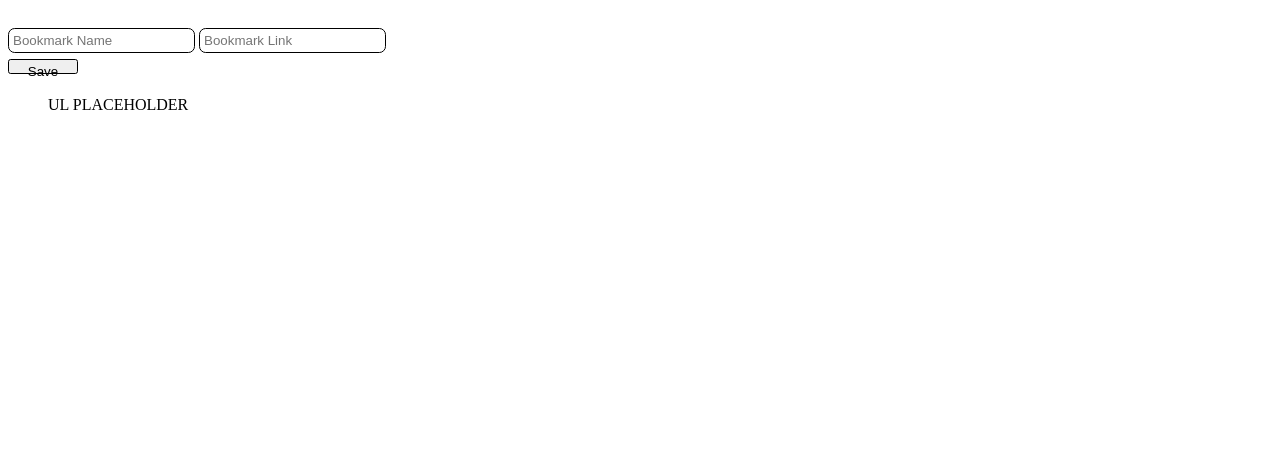
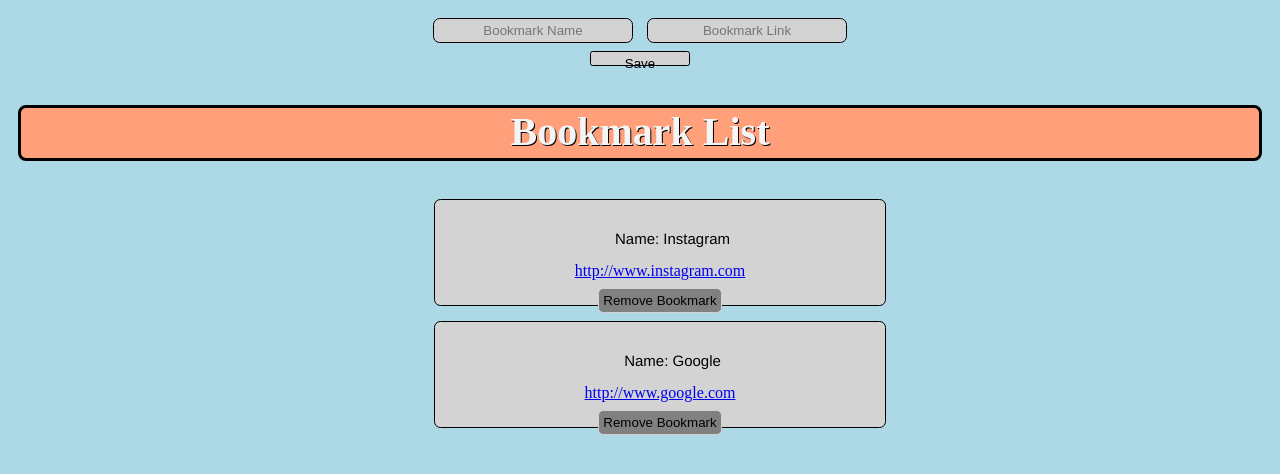
Before and after one commit to mpollard33/DynamicDOM, a plain HTML site: page index.html in a window 1280 px wide. Drawn offline with Linux system fonts and the light colour scheme.

Commit message:
final commit

```diff
--- a/index.html
+++ b/index.html
@@ -6,17 +6,20 @@
     <link rel="stylesheet" href="main.css">
     <script defer src="index.js"></script>
 </head>
+<center>
 
     <body>
+
         <input type="text" id="bookmark-name" placeholder="Bookmark Name">
         <input type="text" id="bookmark-link" placeholder="Bookmark Link"><br>
+        <button id="save-button">Save</button>
 
-    <button id="save-button">Save</button>
         <section>
+            <h2>Bookmark List</h2>
             <ul id="bookmark-list">
-            UL PLACEHOLDER
             </ul>
         </section>
     </body>
+</center>
 
 </html>
--- a/index.js
+++ b/index.js
@@ -3,19 +3,68 @@ const savedBookmarks = [
   { name: "Google", link: "http://www.google.com" },
 ];
 
-const bookmark = (name, link) => ({ name: name, link: link });
+const bookmark = {};
 
-//  List of bookmarks
-console.log(`List of Bookmarks: ${savedBookmarks}`);
+// List of bookmarks
+console.log(`List of Bookmarks:`, savedBookmarks);
 
-//  render a list of bookmarks
+const inputName = document.getElementById("bookmark-name");
+inputName.addEventListener("input", () => {
+  bookmark.name = inputName.value;
+
+  return bookmark.name;
+});
+
+const inputLink = document.getElementById("bookmark-link");
+inputLink.addEventListener("input", () => {
+  bookmark.link = inputLink.value;
+
+  return bookmark.link;
+});
+
+const saveButton = document.getElementById("save-button");
+saveButton.addEventListener("click", () => {
+  const entry = { name: inputName.value, link: inputLink.value };
+  savedBookmarks.push(entry);
+  bookmarkRender();
+});
+
+// Render a list of bookmarks
 const bookmarkRender = () => {
   const list = document.querySelector("#bookmark-list");
 
-  for (let ele in savedBookmarks) {
-    const entry = document.createElement("li");
-    entry.textContent = savedBookmarks[ele].name;
-    console.log(`New entry: ${savedBookmarks[ele].name}`);
-    list.append(entry);
+  // Clear previous list
+  list.innerHTML = "";
+
+  for (let i = 0; i < savedBookmarks.length; i++) {
+    const listItem = document.createElement("li");
+
+    const para = document.createElement("p");
+    para.textContent = `Name: ${savedBookmarks[i].name}`;
+
+    const linkElement = document.createElement("a");
+    linkElement.href = savedBookmarks[i].link;
+    linkElement.textContent = savedBookmarks[i].link;
+
+    const button = document.createElement("button");
+    button.style.backgroundColor = "grey";
+    button.style.border = "solid lightgrey 0.1em";
+    button.style.borderRadius = "0.4em";
+    button.style.height = "2.7em";
+    button.innerText = "Remove Bookmark";
+
+    const removeBookmark = (index) => {
+      savedBookmarks.splice(index, 1);
+      bookmarkRender();
+    };
+
+    button.addEventListener("click", () => removeBookmark(i));
+
+    listItem.append(para, linkElement, button);
+
+    console.log(`New entry: ${savedBookmarks[i].name}`);
+    list.appendChild(listItem);
   }
 };
+
+bookmarkRender();
--- a/main.css
+++ b/main.css
@@ -2,20 +2,74 @@ input {
     border: solid black 0.1em;
     border-radius: 0.5em;
     padding: 0.3em;
+    text-align: center;
+    margin-right: 5px;
+    margin-left: 5px;
+    min-width: 190px;
+    height: 15px;
+    background-color: lightgrey;
+}
 
-    margin-top: 20px;
-    min-width: 150px;
+html {
+    background-color: lightblue;
+    margin: 10px;
 }
 
 button {
-    min-width: 70px;
+    min-width: 100px;
+    background-color: lightgrey;
     height: 15px;
     border-radius: 0.2em;
     padding: 0.3em;
-    margin-top: 6px;
-    border: solid black 0.1em;
+    margin-top: 8px;
+    border: solid black 0.05em;
+}
+
+#bookmark-list {
+    margin: none;
+    align-items: center;
 }
 
 ul {
+    display: flex;
+    flex-direction: column;
+    align-items: center;
+    justify-content: center;
+}
+
+ul > li {
+    display: flex;
+    align-items: center;
+    justify-content: space-between;
+    flex-direction: column;
     list-style-type: none;
+    background-color: lightgrey;
+    border: solid black 0.1em;
+    border-radius: 0.4em;
+    padding-top: 30px;
+    margin-top: 5px;
+    margin-bottom: 10px;
+    min-width: 450px;
+    height: 75px;
 }
+
+h2 {
+    height: 50px;
+    background-color: lightsalmon;
+    color: whitesmoke;
+    text-shadow: 1px 1px black;
+    font-size: 40px;
+    border: solid black 0.08em;
+    border-radius: 0.2em;
+    width: auto;
+    text-align: center;
+}
+
+p {
+    text-align: left;
+    margin-left: 25px;
+    margin-top: 0px;
+    font-size: 15px;
+    text-shadow: 0.5px black;
+    font-family: 'Franklin Gothic Medium', 'Arial Narrow', Arial, sans-serif;
+}
```
Lines whose indentation alone changed are shown as unchanged.
